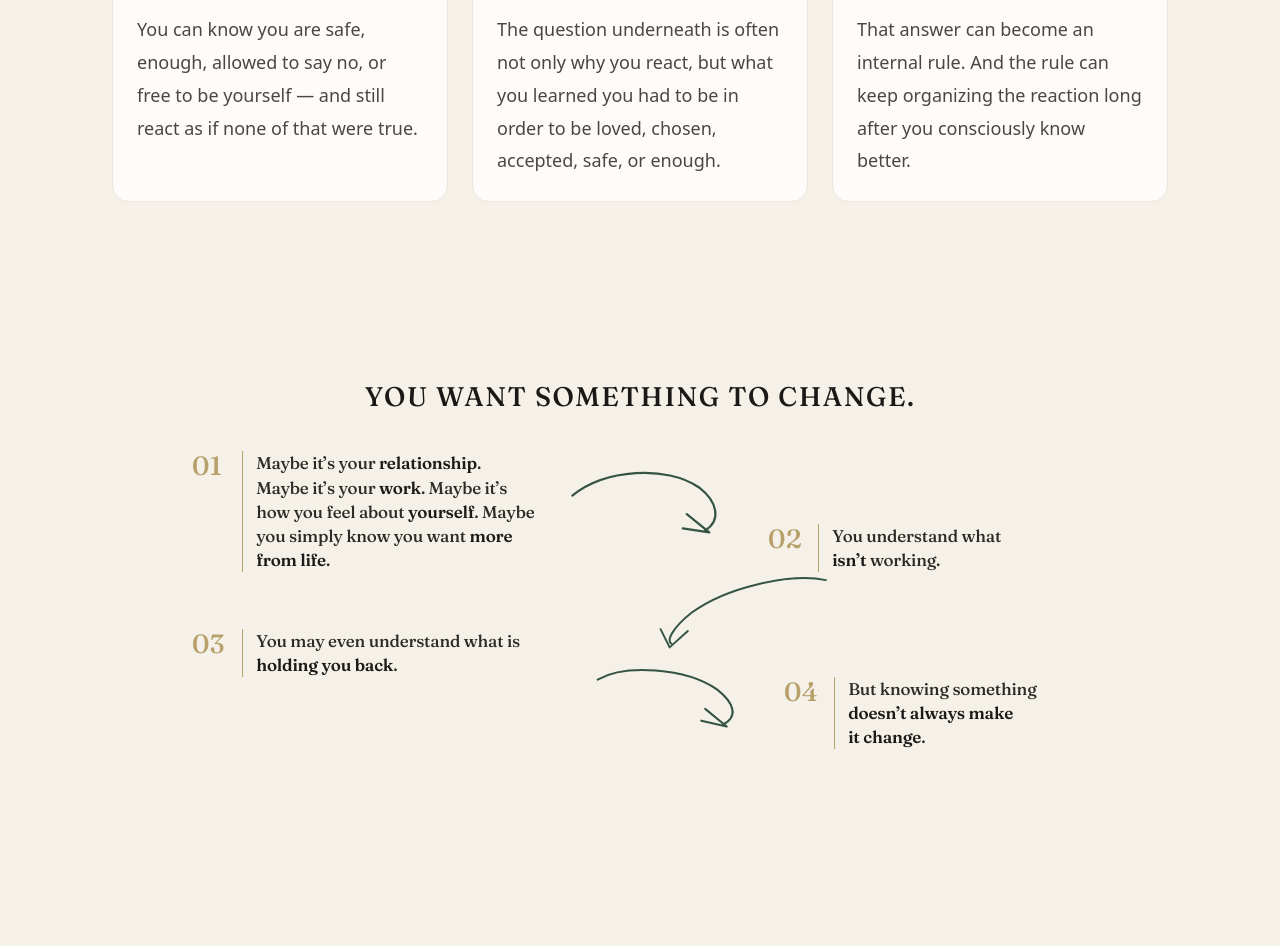
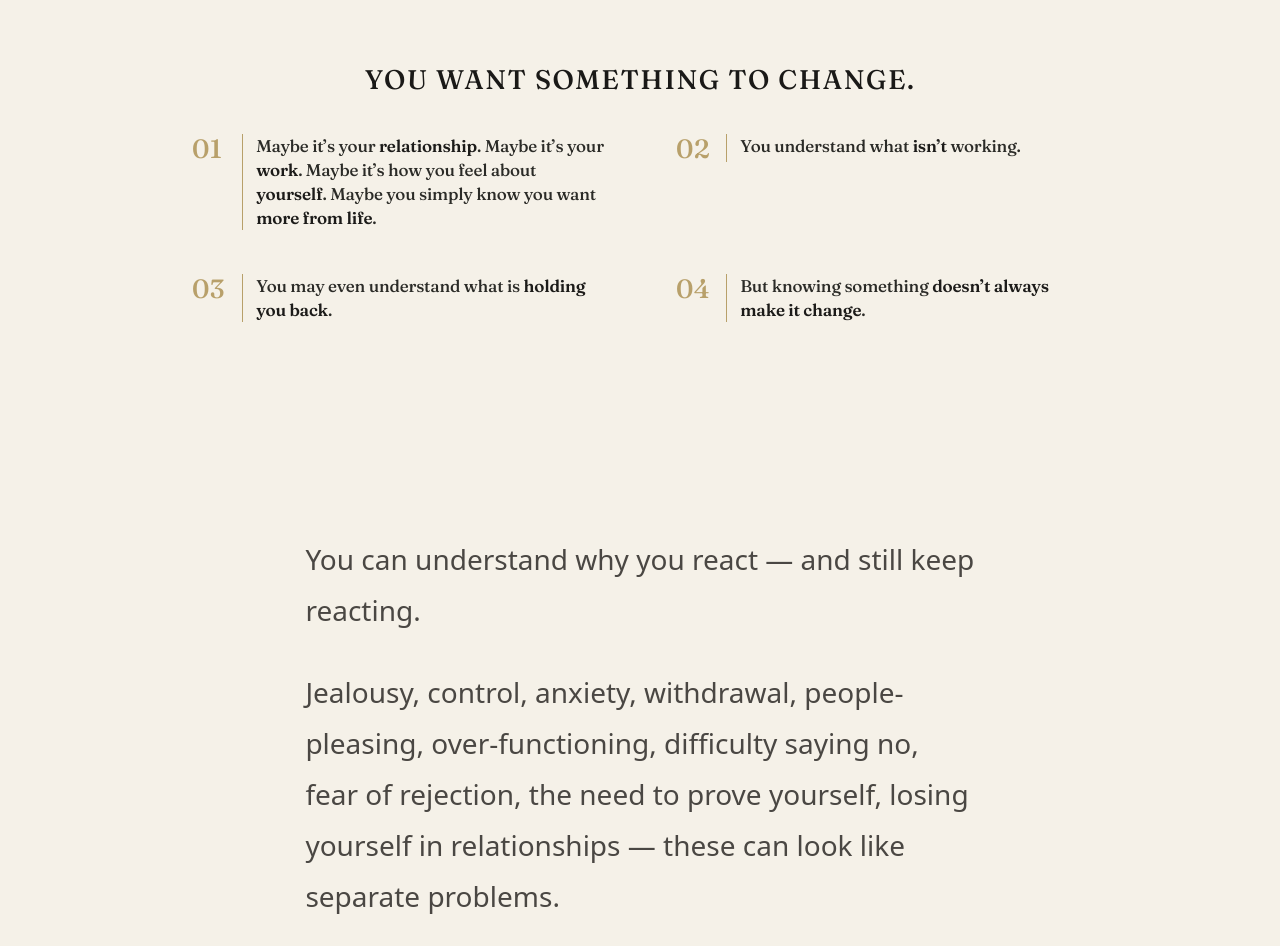
Before and after one commit to niksprojectsup-oss/niksravins.com, a Next.js app: page / in a window 1280 px wide. Shown: the part 691-1637 px from the top of the page. Built offline with nearby package versions, Linux system fonts and the light colour scheme; no server answers; the database is empty.

Commit message:
Simplify homepage change journey
Co-authored-by: niksprojectsup-oss <niksprojectsup-oss@users.noreply.github.com>

```diff
--- a/src/app/globals.css
+++ b/src/app/globals.css
@@ -518,10 +518,9 @@
 }
 
 .want-change-path {
-  position: relative;
   display: flex;
   flex-direction: column;
-  gap: 0.15rem;
+  gap: 1.65rem;
   margin-top: clamp(1.6rem, 3vw, 2.4rem);
   min-width: 0;
 }
@@ -531,25 +530,14 @@
   grid-template-columns: 2.35rem 1px minmax(0, 1fr);
   column-gap: 0.8rem;
   align-items: stretch;
+  width: 100%;
   min-width: 0;
   max-width: 100%;
-}
-
-.want-change-stage[data-stage="01"] { order: 1; }
-.want-change-stage[data-stage="02"] { order: 3; }
-.want-change-stage[data-stage="03"] { order: 5; }
-.want-change-stage[data-stage="04"] { order: 7; }
-
-.want-change-stage[data-stage="01"],
-.want-change-stage[data-stage="03"] {
-  width: min(100%, 21.5rem);
-  align-self: flex-start;
-}
-
-.want-change-stage[data-stage="02"],
-.want-change-stage[data-stage="04"] {
-  width: min(86%, 19.5rem);
-  align-self: flex-end;
+  margin: 0;
+  background: transparent;
+  border: 0;
+  border-radius: 0;
+  box-shadow: none;
 }
 
 .want-change-num {
@@ -596,35 +584,6 @@
   color: #1c1b19;
 }
 
-.want-change-bridge {
-  display: flex;
-  align-items: center;
-  min-width: 0;
-  max-width: 100%;
-  height: 2.35rem;
-  pointer-events: none;
-}
-
-.want-change-bridge[data-link="12"] { order: 2; justify-content: flex-end; padding-right: 14%; }
-.want-change-bridge[data-link="23"] { order: 4; justify-content: flex-start; padding-left: 10%; }
-.want-change-bridge[data-link="34"] { order: 6; justify-content: flex-end; padding-right: 16%; }
-
-.want-change-arrow {
-  display: block;
-  max-width: none;
-  overflow: visible;
-  flex: 0 0 auto;
-}
-
-.want-change-arrow-mobile {
-  width: 3.35rem;
-  height: 2.1rem;
-}
-
-.want-change-arrow-desktop {
-  display: none;
-}
-
 @media (max-width: 640px) {
   .want-change-title {
     font-size: 1.16rem;
@@ -642,8 +601,8 @@
     width: min(100%, 56rem);
     margin-inline: auto;
     grid-template-columns: minmax(0, 1fr) minmax(0, 1fr);
-    column-gap: 7.5rem;
-    row-gap: 3.4rem;
+    column-gap: 4.5rem;
+    row-gap: 2.75rem;
     align-items: start;
     justify-items: stretch;
     margin-top: 2.4rem;
@@ -651,110 +610,29 @@
 
   .want-change-stage {
     width: auto;
-    max-width: 24rem;
+    max-width: none;
+    margin: 0;
+    justify-self: stretch;
     align-self: start;
-    position: relative;
-    z-index: 2;
   }
 
   .want-change-stage[data-stage="01"] {
     grid-column: 1;
     grid-row: 1;
-    justify-self: start;
-    order: 0;
-  }
-
-  .want-change-stage[data-stage="01"] .want-change-text {
-    max-width: 17.5rem;
   }
 
   .want-change-stage[data-stage="02"] {
     grid-column: 2;
     grid-row: 1;
-    justify-self: end;
-    align-self: end;
-    order: 0;
-    width: min(100%, 20rem);
-    margin-top: 4.4rem;
   }
 
   .want-change-stage[data-stage="03"] {
     grid-column: 1;
     grid-row: 2;
-    justify-self: start;
-    order: 0;
-    margin-top: 0.15rem;
-  }
-
-  .want-change-stage[data-stage="03"] .want-change-text {
-    max-width: 16.5rem;
   }
 
   .want-change-stage[data-stage="04"] {
     grid-column: 2;
     grid-row: 2;
-    justify-self: end;
-    align-self: end;
-    order: 0;
-    width: min(100%, 19rem);
-    margin-top: 3.15rem;
-  }
-
-  .want-change-bridge {
-    position: absolute;
-    z-index: 1;
-    display: block;
-    height: auto;
-    margin: 0;
-    padding: 0;
-    order: 0;
-    grid-column: 1;
-    grid-row: 1;
-    pointer-events: none;
-  }
-
-  .want-change-bridge[data-link="12"] {
-    left: 22rem;
-    top: 0.85rem;
-    width: 13.25rem;
-    height: 4.6rem;
-  }
-
-  .want-change-bridge[data-link="23"] {
-    left: 22.25rem;
-    top: 7.5rem;
-    width: 13.5rem;
-    height: 5rem;
-  }
-
-  .want-change-bridge[data-link="34"] {
-    left: 23.5rem;
-    top: 13.15rem;
-    width: 12.75rem;
-    height: 4.4rem;
-  }
-
-  .want-change-arrow-mobile {
-    display: none;
-  }
-
-  .want-change-arrow-desktop {
-    display: block;
-    width: 13.25rem;
-    height: 4.6rem;
-    min-width: 13.25rem;
-    max-width: none;
-  }
-
-  .want-change-arrow-desktop[data-link="23"] {
-    width: 13.5rem;
-    height: 5rem;
-    min-width: 13.5rem;
-  }
-
-  .want-change-arrow-desktop[data-link="34"] {
-    width: 12.75rem;
-    height: 4.4rem;
-    min-width: 12.75rem;
   }
 }
--- a/src/components/sections/Hero.tsx
+++ b/src/components/sections/Hero.tsx
@@ -1,6 +1,5 @@
 import type { PublicContent } from "@/content/i18n/types";
 import {
-  CMS_PUBLISHED_BLOCK_CLASS,
   CMS_PUBLISHED_INLINE_CLASS,
   CmsPublishedFieldText,
 } from "@/components/cms/CmsPublishedFieldText";
@@ -53,23 +52,6 @@ export function Hero({ content, cmsHtmlFields = {} }: HeroProps) {
             line2={internationalNotice.line2}
             className="max-w-prose text-ink-faint"
           />
-
-          <div className="grid grid-cols-1 gap-5 pt-2 md:grid-cols-2 md:gap-6 md:pt-4 lg:grid-cols-3 lg:pt-6">
-            {hero.explanation.map((paragraph, index) => (
-              <article
-                key={paragraph.slice(0, 32)}
-                className="observed-card flex h-full flex-col p-5 md:p-6"
-              >
-                <div className="type-body leading-relaxed text-ink-muted">
-                  <CmsPublishedFieldText
-                    html={cmsHtmlFields[`hero.explanation.${index}`]}
-                    fallback={paragraph}
-                    className={CMS_PUBLISHED_BLOCK_CLASS}
-                  />
-                </div>
-              </article>
-            ))}
-          </div>
         </div>
       </div>
     </section>
--- a/src/components/sections/home/HomeWantChangeSection.tsx
+++ b/src/components/sections/home/HomeWantChangeSection.tsx
@@ -2,8 +2,6 @@ import type { ReactNode } from "react";
 import { CmsPublishedFieldText } from "@/components/cms/CmsPublishedFieldText";
 import { Section } from "@/components/ui/Section";
 import type { CmsHtmlFields } from "@/lib/cms/published-field-html";
-
-const ARROW = "#355445";
 
 const STEP_FALLBACKS: readonly ReactNode[] = [
   <>
@@ -21,79 +19,6 @@ const STEP_FALLBACKS: readonly ReactNode[] = [
     But knowing something <strong>doesn’t always make it change</strong>.
   </>,
 ];
-
-const ARROW_ART = {
-  mobile: {
-    "12": {
-      viewBox: "0 0 64 40",
-      shaft: "M8 10 C 22 6, 36 14, 48 28",
-      head: "M36 20 L 50 30 L 34 32",
-    },
-    "23": {
-      viewBox: "0 0 64 40",
-      shaft: "M56 10 C 42 6, 28 14, 16 28",
-      head: "M28 20 L 14 30 L 30 32",
-    },
-    "34": {
-      viewBox: "0 0 64 40",
-      shaft: "M10 8 C 24 6, 40 16, 50 30",
-      head: "M38 20 L 52 32 L 36 32",
-    },
-  },
-  desktop: {
-    "12": {
-      viewBox: "0 0 160 72",
-      shaft: "M4 30 C 36 4, 96 0, 128 22 C 146 36, 150 54, 134 64",
-      head: "M116 48 L 138 66 L 112 62",
-    },
-    "23": {
-      viewBox: "0 0 200 88",
-      shaft: "M188 10 C 148 2, 78 18, 40 46 C 20 62, 12 76, 18 80",
-      head: "M6 64 L 16 84 L 36 66",
-    },
-    "34": {
-      viewBox: "0 0 160 72",
-      shaft: "M6 18 C 34 2, 96 6, 128 28 C 146 42, 150 56, 134 64",
-      head: "M116 48 L 138 66 L 112 60",
-    },
-  },
-} as const;
-
-type ArrowLink = "12" | "23" | "34";
-type ArrowPlacement = keyof typeof ARROW_ART;
-
-function ChangeArrow({ link, placement }: { link: ArrowLink; placement: ArrowPlacement }) {
-  const art = ARROW_ART[placement][link];
-
-  return (
-    <svg
-      className={`want-change-arrow want-change-arrow-${placement}`}
-      data-link={link}
-      viewBox={art.viewBox}
-      preserveAspectRatio="xMidYMid meet"
-      fill="none"
-      aria-hidden="true"
-    >
-      <path d={art.shaft} stroke={ARROW} strokeWidth="2.15" strokeLinecap="round" />
-      <path
-        d={art.head}
-        stroke={ARROW}
-        strokeWidth="2.15"
-        strokeLinecap="round"
-        strokeLinejoin="round"
-      />
-    </svg>
-  );
-}
-
-function ChangeBridge({ link }: { link: ArrowLink }) {
-  return (
-    <div className="want-change-bridge" data-link={link} aria-hidden="true">
-      <ChangeArrow link={link} placement="mobile" />
-      <ChangeArrow link={link} placement="desktop" />
-    </div>
-  );
-}
 
 function StepBody({ index, html }: { index: number; html?: string }) {
   if (html) {
@@ -122,9 +47,6 @@ export function HomeWantChangeSection({ cmsHtmlFields = {} }: { cmsHtmlFields?:
               </article>
             );
           })}
-          <ChangeBridge link="12" />
-          <ChangeBridge link="23" />
-          <ChangeBridge link="34" />
         </div>
       </div>
     </Section>
```
